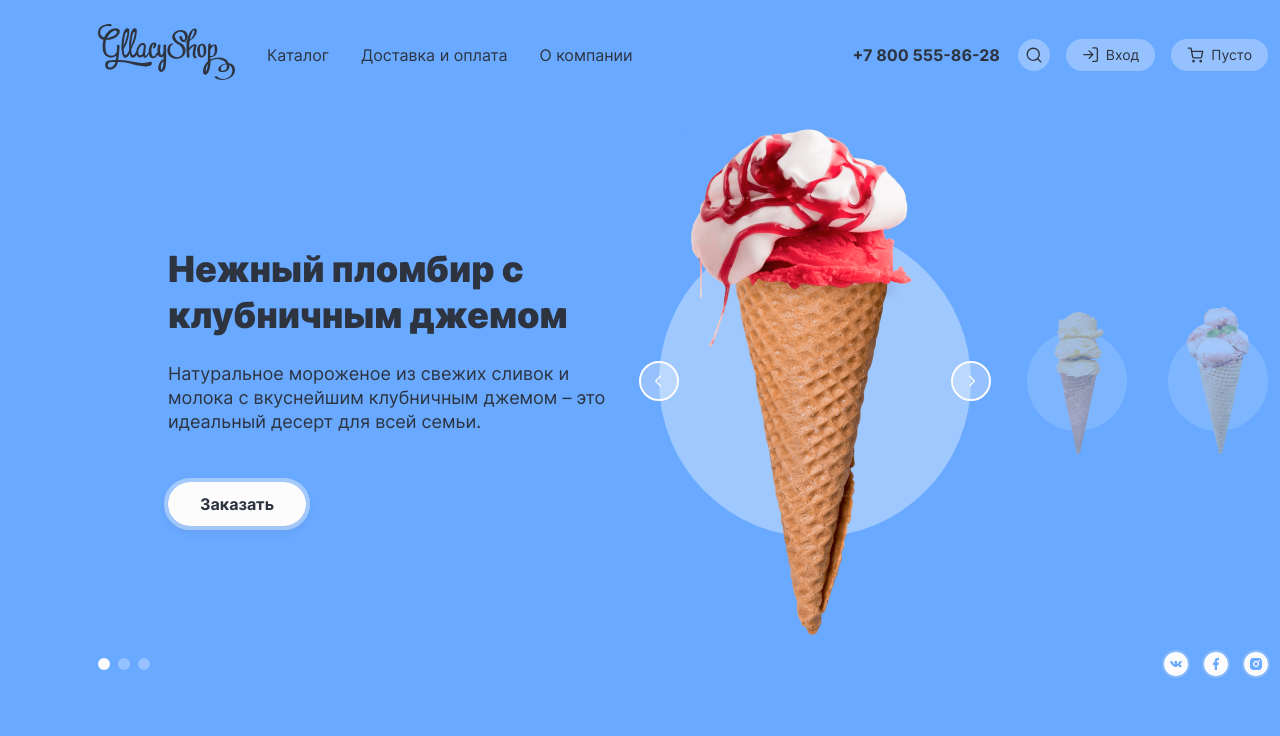
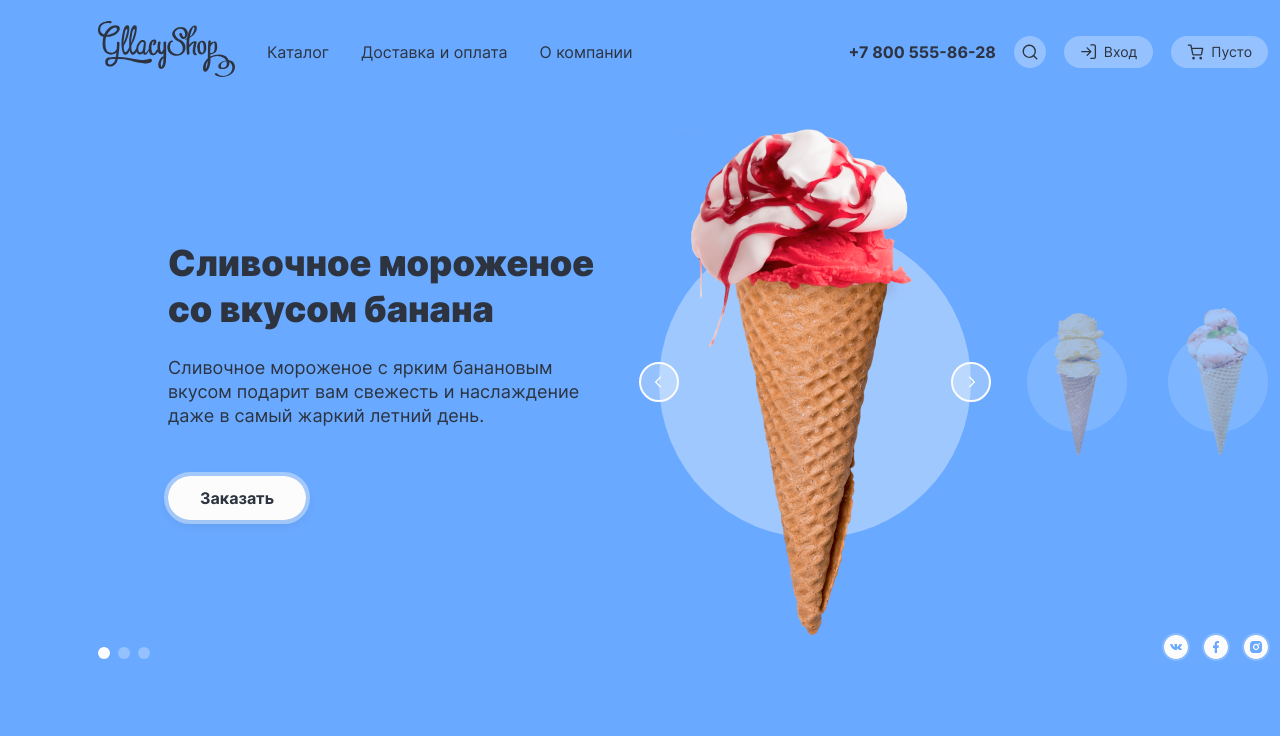
Before and after one commit to revcheg/276123-gllacy-32, a plain HTML site: page index.html in a window 1280 px wide. Shown: the top 736 px of the page. Drawn offline with Linux system fonts and the light colour scheme.

Commit message:
Поработал над PixelPerfect на первом экране

```diff
--- a/css/style.css
+++ b/css/style.css
@@ -178,7 +178,7 @@ img {
 
 /* pages */
 .page-header {
-  padding: 24px 0;
+  padding: 21px 0;
 }
 
 /* navigation */
@@ -367,7 +367,7 @@ img {
 }
 
 .user-block-wrapper:not(:last-child) {
-  margin-right: 16px;
+  margin-right: 18px;
 }
 
 .user-block-wrapper:focus-within .user-block-box {
@@ -626,14 +626,14 @@ img {
 
 .slider-wrapper {
   display: flex;
-  align-items: center;
+  align-items: flex-end;
   justify-content: space-between;
 }
 
 .slider-slide {
   display: none;
   padding-top: 136px;
-  padding-bottom: 126px;
+  padding-bottom: 115px;
 }
 
 .slider-slide-active {
@@ -657,6 +657,7 @@ img {
 .slider-text {
   margin-top: 0;
   margin-bottom: 48px;
+  max-width: 415px;
   color: #2D3440;
   font-size: 18px;
   line-height: 24px;
@@ -799,7 +800,7 @@ img {
 .slider-control {
   display: flex;
   justify-content: space-between;
-  align-items: center;
+  align-items: flex-end;
   max-width: 1170px;
   margin: 0 auto;
   margin-bottom: 80px;
--- a/index.html
+++ b/index.html
@@ -100,14 +100,14 @@
     <section class="slider">
       <h2 class="visually-hidden">Популярные товары магазина Gllacy Shop</h2>
       <div class="slider-wrapper">
-        <div class="slider-slide slider-slide-active">
+        <div class="slider-slide">
           <div class="slider-content">
             <h3 class="slider-title">Нежный пломбир с клубничным джемом</h3>
             <p class="slider-text">Натуральное мороженое из свежих сливок и молока с вкуснейшим клубничным джемом – это идеальный десерт для всей семьи.</p>
             <a class="button" href="#">Заказать</a>
           </div>
         </div>
-        <div class="slider-slide">
+        <div class="slider-slide slider-slide-active">
           <div class="slider-content">
             <h3 class="slider-title">Сливочное мороженое со вкусом банана</h3>
             <p class="slider-text">Сливочное мороженое с ярким банановым вкусом подарит вам свежесть и наслаждение даже в самый жаркий летний день.</p>
```
